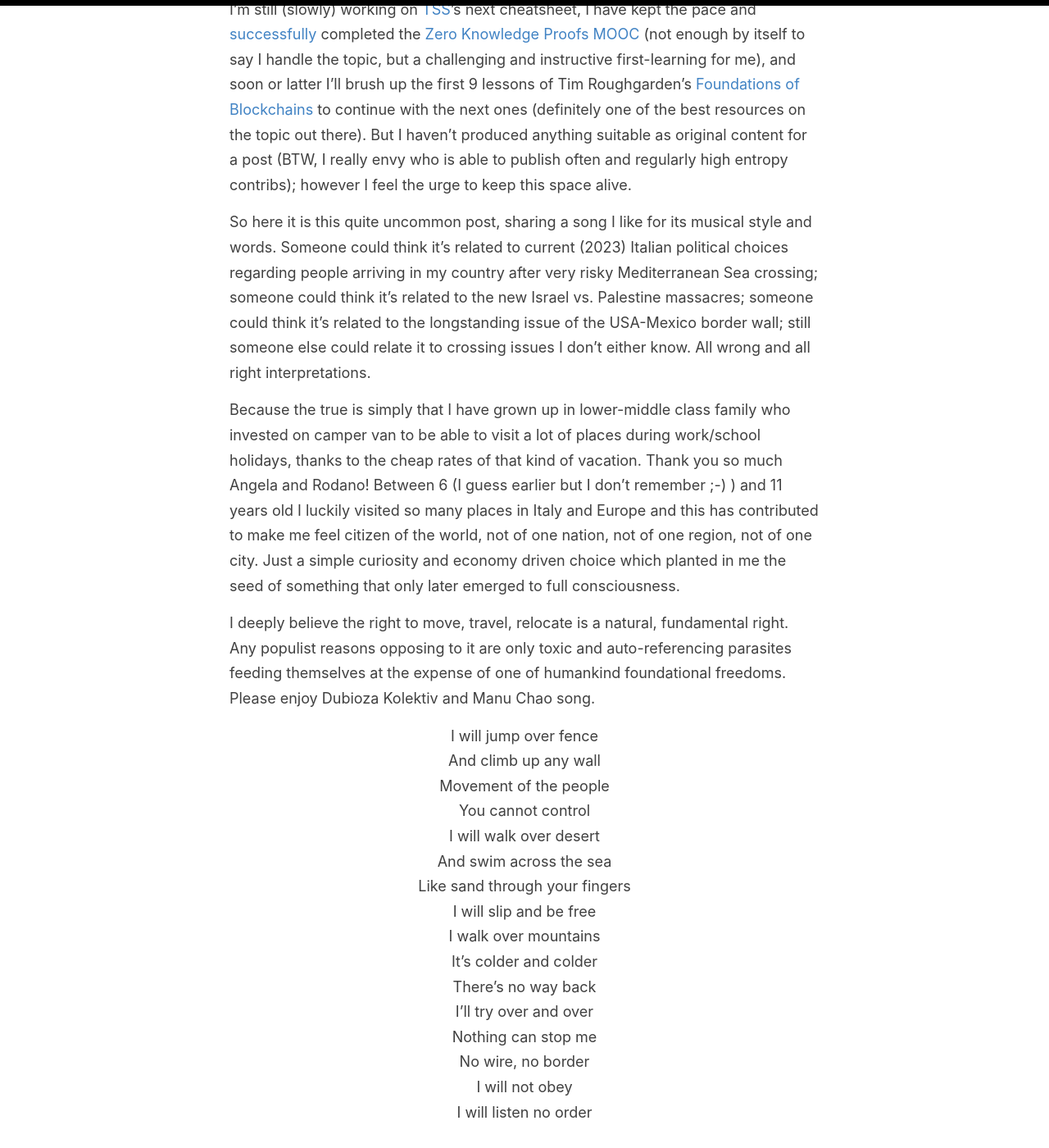
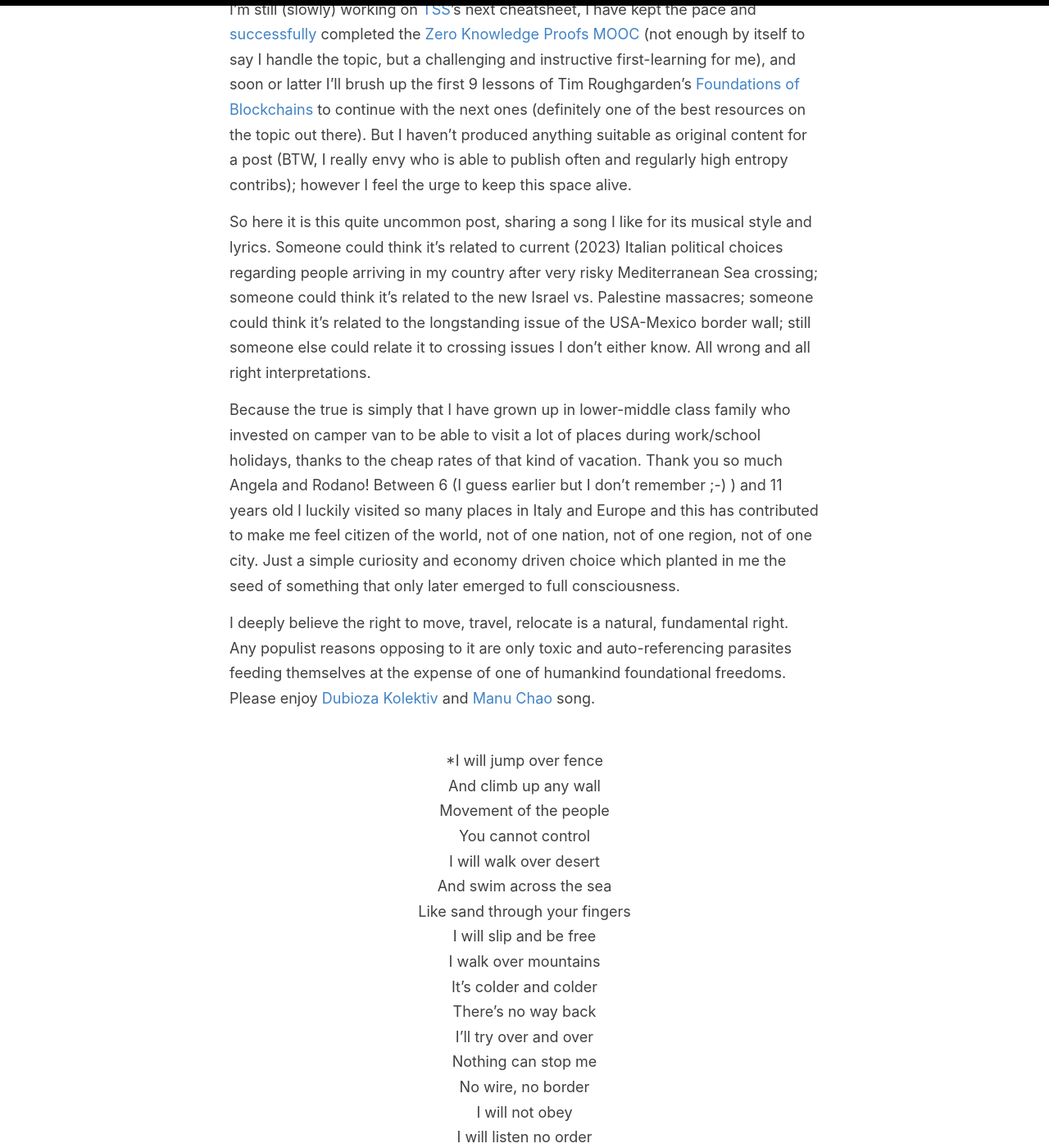
Before and after one commit to baro77/baro77.github.io, a Jekyll site: the page built from _pages/pippo.md, in a window 1280 px wide and 1400 px high, scrolled down 703 px. Shown: the whole window at 82% size. Built offline with Jekyll 4.4.1, drawn with Linux system fonts in a browser that asks for light colours; some of the changed text lies outside the part shown.

Commit message:
Update pippo.md

```diff
--- a/_pages/pippo.md
+++ b/_pages/pippo.md
@@ -11,14 +11,14 @@
 I'm still (slowly) working on [TSS](https://www.bybaro.it/tss)'s next cheatsheet, I have kept the pace and [successfully](/images/zkpmooc-finalgrade.jpg){:target="_blank"} completed the [Zero Knowledge Proofs MOOC](https://zk-learning.org){:target="_blank"} (not enough by itself to say I handle the topic, but a challenging and instructive first-learning for me), and soon or latter I'll brush up the first 9 lessons of Tim Roughgarden's [Foundations of Blockchains](https://www.youtube.com/playlist?list=PLEGCF-WLh2RLOHv_xUGLqRts_9JxrckiA){:target="_blank"} to continue with the next ones (definitely one of the best resources on the topic out there).
 But I haven't produced anything suitable as original content for a post (BTW, I really envy who is able to publish often and regularly high entropy contribs); however I feel the urge to keep this space alive.
 
-So here it is this quite uncommon post, sharing a song I like for its musical style and words. Someone could think it's related to current (2023) Italian political choices regarding people arriving in my country after very risky Mediterranean Sea crossing; someone could think it's related to the new Israel vs. Palestine massacres; someone could think it's related to the longstanding issue of the USA-Mexico border wall; still someone else could relate it to crossing issues I don't either know. All wrong and all right interpretations.
+So here it is this quite uncommon post, sharing a song I like for its musical style and lyrics. Someone could think it's related to current (2023) Italian political choices regarding people arriving in my country after very risky Mediterranean Sea crossing; someone could think it's related to the new Israel vs. Palestine massacres; someone could think it's related to the longstanding issue of the USA-Mexico border wall; still someone else could relate it to crossing issues I don't either know. All wrong and all right interpretations.
 
 Because the true is simply that I have grown up in lower-middle class family who invested on camper van to be able to visit a lot of places during work/school holidays, thanks to the cheap rates of that kind of vacation. Thank you so much Angela and Rodano! Between 6 (I guess earlier but I don't remember ;-) ) and 11 years old I luckily visited so many places in Italy and Europe and this has contributed to make me feel citizen of the world, not of one nation, not of one region, not of one city. Just a simple curiosity and economy driven choice which planted in me the seed of something that only later emerged to full consciousness.
 
-I deeply believe the right to move, travel, relocate is a natural, fundamental right. Any populist reasons opposing to it are only toxic and auto-referencing parasites feeding themselves at the expense of one of humankind foundational freedoms. Please enjoy Dubioza Kolektiv and Manu Chao song.
-
+I deeply believe the right to move, travel, relocate is a natural, fundamental right. Any populist reasons opposing to it are only toxic and auto-referencing parasites feeding themselves at the expense of one of humankind foundational freedoms. Please enjoy [Dubioza Kolektiv](https://www.youtube.com/channel/UCSlEdyj6I4TX8mcGwL8rVlw){:target="_blank"} and [Manu Chao](https://www.youtube.com/channel/UCzGpxRavGnm6yym4Pt7B2sg){:target="_blank"} song.
+<br><br>
 <center>
-I will jump over fence<br>
+*I will jump over fence<br>
 And climb up any wall<br>
 Movement of the people<br>
 You cannot control<br>
@@ -88,5 +88,5 @@
 Freedom to cross<br>
 Freedom to pass<br>
 Freedom is no crime<br>
-so we will cross the line<br>
+so we will cross the line*<br>
 </center>
```
